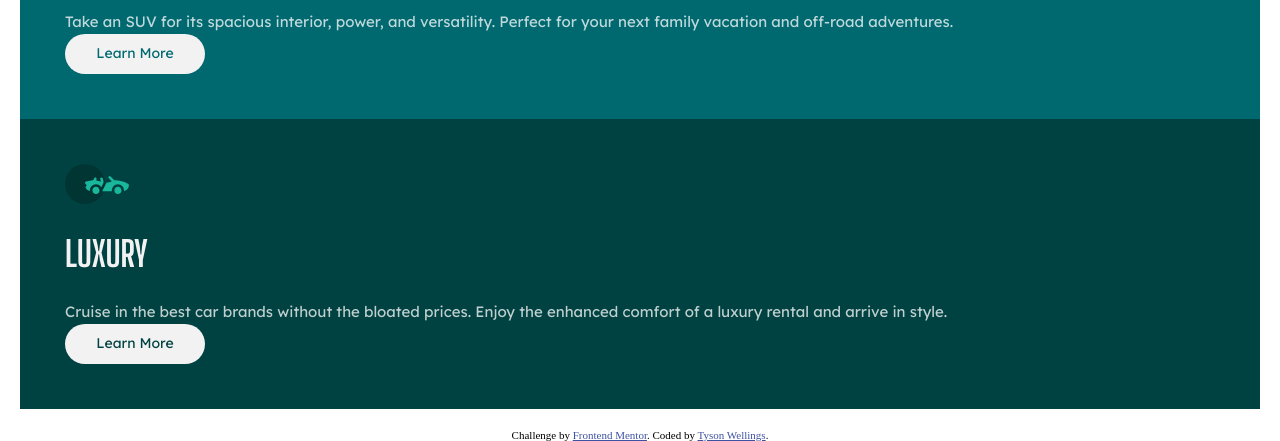
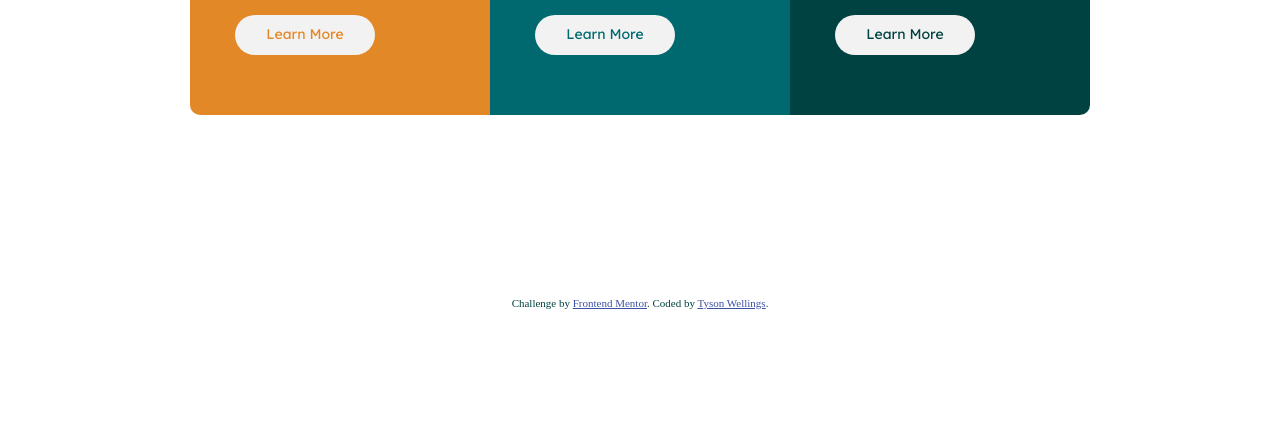
Before and after one commit to Tyson-Wellings/3-column-preview-card-component-main, a plain HTML site: page index.html in a window 1280 px wide. Shown: the part 481-922 px from the top of the page. After the commit the page ends 800 px from the top, so only its background shows below. Drawn offline with Linux system fonts and the light colour scheme.

Commit message:
Finished creating the layout

```diff
--- a/index.html
+++ b/index.html
@@ -11,10 +11,6 @@
   <title>Frontend Mentor | 3-column preview card component</title>
 
   <!-- Feel free to remove these styles or customise in your own stylesheet 👍 -->
-  <style>
-    .attribution { font-size: 11px; text-align: center; }
-    .attribution a { color: hsl(228, 45%, 44%); }
-  </style>
 </head>
 <body>
   <div id="background">
@@ -68,11 +64,12 @@
       </div>
 
     </div>
+    <div class="attribution">
+      Challenge by <a href="https://www.frontendmentor.io?ref=challenge" target="_blank">Frontend Mentor</a>.
+      Coded by <a href="#">Tyson Wellings</a>.
+    </div>
   </div>
 
-  <div class="attribution">
-    Challenge by <a href="https://www.frontendmentor.io?ref=challenge" target="_blank">Frontend Mentor</a>.
-    Coded by <a href="#">Tyson Wellings</a>.
-  </div>
+
 </body>
 </html>
--- a/styles.css
+++ b/styles.css
@@ -4,20 +4,26 @@
 }
 #background{
     color:hsl(0, 0%, 95%);
-    padding: 20px;
+    padding: 10% 5%;
+    position: relative;
 }
 #column-cards-container{
     display: flex;
     flex-direction: column;
+    border-radius: 10px;
+    margin: auto;
 }
 
 .column-card-container{
     display: flex;
     flex-direction: column;
+    margin: auto;
 }
 
 .column-card{
     padding: 45px;
+    box-sizing: border-box;
+    width: 300px
 }
 
 .column-card .body{
@@ -53,11 +59,13 @@
     border-radius: 20px;
     font-size: 14px;
     text-align: center;
+    margin: 25px 0 15px 0;
 
 }
 
 #sedans-card{
     background-color: hsl(31, 77%, 52%);
+    border-radius: 10px 10px 0 0;
 }
 
 #sedans-card .learn-more-buttons{
@@ -75,8 +83,56 @@
 
 #luxury-card{
     background-color: hsl(179, 100%, 13%);
+    border-radius: 0 0 10px 10px;
 }
 
 #luxury-card .learn-more-buttons{
     color: hsl(179, 100%, 13%);
 }
+.attribution {
+    font-size: 11px;
+    text-align: center;
+    display: block;
+    position: absolute;
+    bottom: 10px;
+    left: 50%;
+    margin-left: -128.385px;
+
+}
+
+.attribution a {
+    color: hsl(228, 45%, 44%);
+}
+
+.attribution {
+    color: hsl(179, 100%, 13%);
+}
+
+@media only screen and (min-width: 1050px) {
+    #column-cards-container{
+
+        flex-direction: row;
+        border-radius: 10px;
+        justify-content: center;
+        width: 900px;
+    }
+
+    #sedans-card{
+        background-color: hsl(31, 77%, 52%);
+        border-radius: 10px 0 0 10px;
+    }
+
+    #luxury-card{
+        background-color: hsl(179, 100%, 13%);
+        border-radius: 0 10px 10px 0;
+    }
+
+    .column-card .learn-more-buttons{
+        margin-top: 30%;
+    }
+
+    #background{
+        height: 100vh;
+        box-sizing: border-box;
+    }
+}
```
